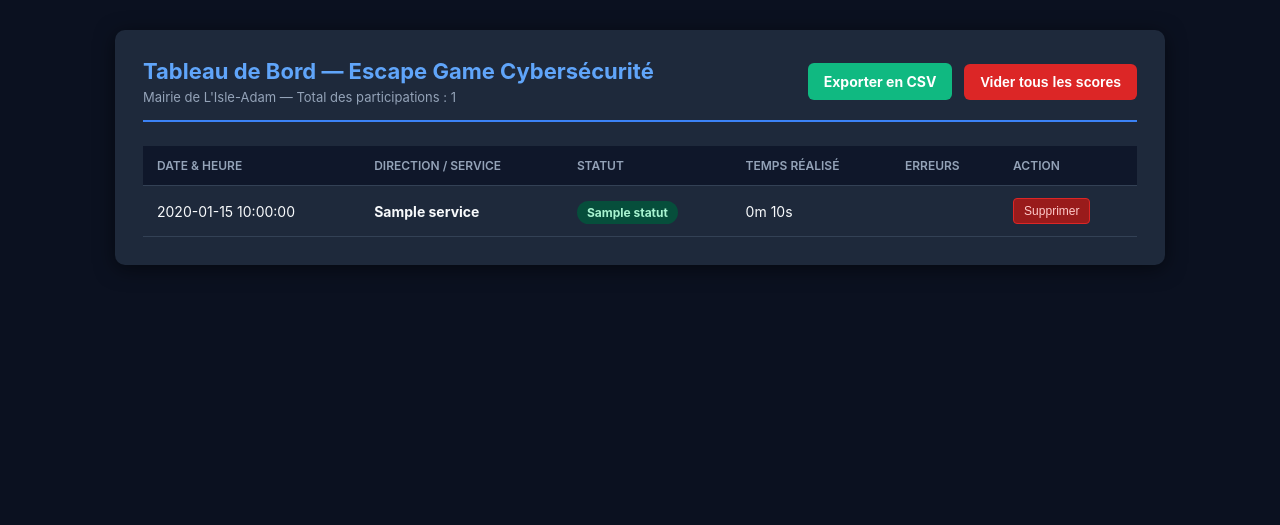
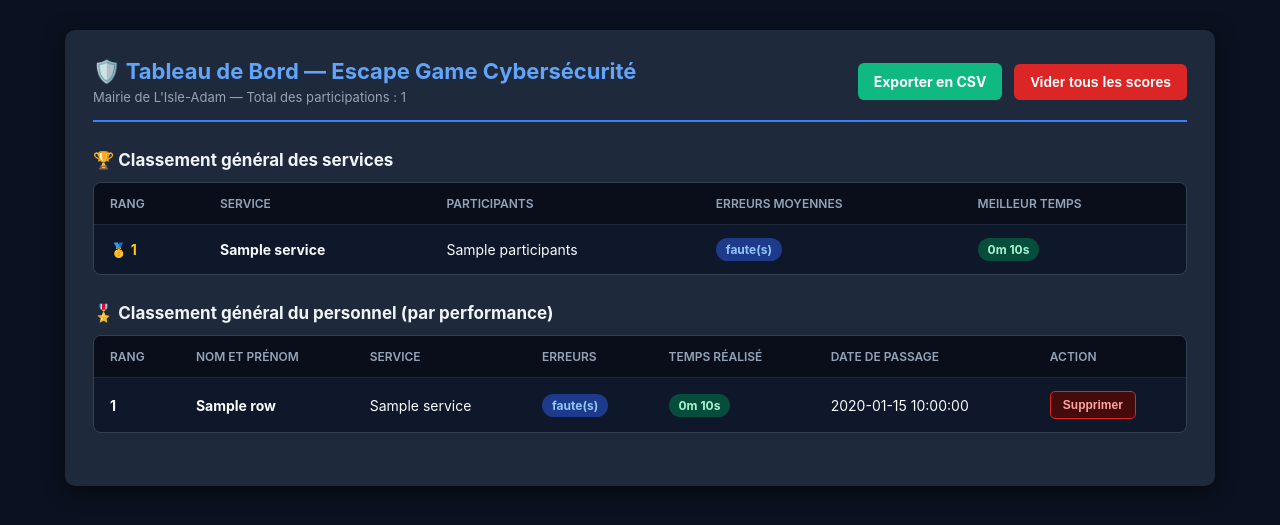
Before and after one commit to Kyotani9/escape-game-cyber, a Flask app: template templates/admin_escape.html in a window 1280 px wide. Shown: the top 525 px of the page. Run offline with Flask 3, Linux system fonts and the light colour scheme; the template is opened without the code that fills it: most values are stand-ins (such as "Sample title", 1, 10 or a date in 2020); some libraries are stand-ins or nearby versions.

Commit message:
Ajout du nom participant, date et double classement services/personnel dans admin

```diff
--- a/app.py
+++ b/app.py
@@ -49,7 +49,6 @@ SERVICES_MUNICIPAUX = [
 CODE_FINAL_CORRECT = "8361"
 
 
-# Affiche l'erreur exacte à l'écran si une exception survient
 @app.errorhandler(500)
 def handle_500(e):
     trace = traceback.format_exc()
@@ -83,6 +82,7 @@ def init_db():
             cur.execute("""
                 CREATE TABLE IF NOT EXISTS escape_scores (
                     id SERIAL PRIMARY KEY,
+                    nom TEXT DEFAULT 'Anonyme',
                     date_jeu TEXT DEFAULT '',
                     service TEXT DEFAULT '',
                     statut TEXT DEFAULT '',
@@ -90,6 +90,7 @@ def init_db():
                     erreurs INTEGER DEFAULT 0
                 )
             """)
+            cur.execute("ALTER TABLE escape_scores ADD COLUMN IF NOT EXISTS nom TEXT DEFAULT 'Anonyme'")
             cur.execute("ALTER TABLE escape_scores ADD COLUMN IF NOT EXISTS date_jeu TEXT DEFAULT ''")
             cur.execute("ALTER TABLE escape_scores ADD COLUMN IF NOT EXISTS service TEXT DEFAULT ''")
             cur.execute("ALTER TABLE escape_scores ADD COLUMN IF NOT EXISTS statut TEXT DEFAULT ''")
@@ -99,6 +100,7 @@ def init_db():
             cur.execute("""
                 CREATE TABLE IF NOT EXISTS escape_scores (
                     id INTEGER PRIMARY KEY AUTOINCREMENT,
+                    nom TEXT DEFAULT 'Anonyme',
                     date_jeu TEXT DEFAULT '',
                     service TEXT DEFAULT '',
                     statut TEXT DEFAULT '',
@@ -106,6 +108,10 @@ def init_db():
                     erreurs INTEGER DEFAULT 0
                 )
             """)
+            try:
+                cur.execute("ALTER TABLE escape_scores ADD COLUMN nom TEXT DEFAULT 'Anonyme'")
+            except Exception:
+                pass
         conn.commit()
         cur.close()
         conn.close()
@@ -150,10 +156,11 @@ def get_temps_restant():
 def enregistrer_score(statut):
     if session.get("score_enregistre"):
         return
+    nom = session.get("nom", "Agent")
     service = session.get("service", "Non renseigné")
     debut = session.get("debut_chrono", time.time())
-    temps_ecoule = min(TEMPS_TOTAL_SECONDES, int(time.time() - debut))
-    erreurs = session.get("erreurs", 0)
+    temps_ecoule = max(1, min(TEMPS_TOTAL_SECONDES, int(time.time() - debut)))
+    erreurs = int(session.get("erreurs", 0))
     date_jeu = datetime.now().strftime("%d/%m/%Y %H:%M")
 
     try:
@@ -161,20 +168,20 @@ def enregistrer_score(statut):
         cur = conn.cursor()
         if DATABASE_URL:
             cur.execute(
-                "INSERT INTO escape_scores (date_jeu, service, statut, temps_ecoule, erreurs) VALUES (%s, %s, %s, %s, %s)",
-                (date_jeu, service, statut, temps_ecoule, erreurs)
+                "INSERT INTO escape_scores (nom, date_jeu, service, statut, temps_ecoule, erreurs) VALUES (%s, %s, %s, %s, %s, %s)",
+                (nom, date_jeu, service, statut, temps_ecoule, erreurs)
             )
         else:
             cur.execute(
-                "INSERT INTO escape_scores (date_jeu, service, statut, temps_ecoule, erreurs) VALUES (?, ?, ?, ?, ?)",
-                (date_jeu, service, statut, temps_ecoule, erreurs)
+                "INSERT INTO escape_scores (nom, date_jeu, service, statut, temps_ecoule, erreurs) VALUES (?, ?, ?, ?, ?, ?)",
+                (nom, date_jeu, service, statut, temps_ecoule, erreurs)
             )
         conn.commit()
         cur.close()
         conn.close()
         session["score_enregistre"] = True
         session.modified = True
-    except Exception as e:
+    except Exception:
         print("Erreur lors de l'enregistrement du score :", traceback.format_exc())
 
 
@@ -186,10 +193,12 @@ def ping():
 @app.route("/", methods=["GET", "POST"])
 def index():
     if request.method == "POST":
+        nom = (request.form.get("nom") or request.form.get("joueur") or "Agent").strip()
         service = request.form.get("service")
         if service:
             session.clear()
             session["joueur"] = True
+            session["nom"] = nom
             session["service"] = service
             session["debut_chrono"] = time.time()
             session["erreurs"] = 0
@@ -353,7 +362,7 @@ def coffre():
     if request.method == "POST":
         code = (request.form.get("code_final") or request.form.get("code") or "").strip()
         if code == CODE_FINAL_CORRECT:
-            enregistrer_score("Réussi")
+            enregistrer_score("Victoire (Système Débloqué)")
             return redirect(url_for("victoire"))
         else:
             session["erreurs"] = session.get("erreurs", 0) + 1
@@ -371,9 +380,9 @@ def coffre():
 def victoire():
     if "joueur" not in session:
         return redirect(url_for("index"))
-    enregistrer_score("Réussi")
+    enregistrer_score("Victoire (Système Débloqué)")
     debut = session.get("debut_chrono", time.time())
-    temps_ecoule = min(TEMPS_TOTAL_SECONDES, int(time.time() - debut))
+    temps_ecoule = max(1, min(TEMPS_TOTAL_SECONDES, int(time.time() - debut)))
     return render_template(
         "victoire.html",
         service=session.get("service", "Non renseigné"),
@@ -387,11 +396,36 @@ def victoire():
 def admin_scores():
     conn = get_db()
     cur = conn.cursor()
-    cur.execute("SELECT id, date_jeu, service, statut, temps_ecoule, erreurs FROM escape_scores ORDER BY id DESC")
+    cur.execute("SELECT id, nom, date_jeu, service, statut, temps_ecoule, erreurs FROM escape_scores ORDER BY erreurs ASC, temps_ecoule ASC, id DESC")
     scores = cur.fetchall()
     cur.close()
     conn.close()
-    return render_template("admin_escape.html", scores=scores)
+
+    stats_srv = {}
+    for row in scores:
+        s = row["service"] or "Non renseigné"
+        t = int(row["temps_ecoule"] or 0)
+        err = int(row["erreurs"] or 0)
+        if s not in stats_srv:
+            stats_srv[s] = {"service": s, "participants": 0, "total_erreurs": 0, "meilleur_temps": t}
+        stats_srv[s]["participants"] += 1
+        stats_srv[s]["total_erreurs"] += err
+        if t > 0 and (stats_srv[s]["meilleur_temps"] == 0 or t < stats_srv[s]["meilleur_temps"]):
+            stats_srv[s]["meilleur_temps"] = t
+
+    classement_services = []
+    for s, data in stats_srv.items():
+        moy_err = round(data["total_erreurs"] / data["participants"], 1)
+        classement_services.append({
+            "service": s,
+            "participants": data["participants"],
+            "moyenne_erreurs": moy_err,
+            "meilleur_temps": data["meilleur_temps"]
+        })
+
+    classement_services.sort(key=lambda x: (x["moyenne_erreurs"], x["meilleur_temps"]))
+
+    return render_template("admin_escape.html", scores=scores, classement_services=classement_services)
 
 
 @app.route("/admin/export")
@@ -399,16 +433,16 @@ def admin_scores():
 def export_csv():
     conn = get_db()
     cur = conn.cursor()
-    cur.execute("SELECT id, date_jeu, service, statut, temps_ecoule, erreurs FROM escape_scores ORDER BY id DESC")
+    cur.execute("SELECT id, nom, date_jeu, service, statut, temps_ecoule, erreurs FROM escape_scores ORDER BY erreurs ASC, temps_ecoule ASC")
     scores = cur.fetchall()
     cur.close()
     conn.close()
 
     output = io.StringIO()
     writer = csv.writer(output, delimiter=";")
-    writer.writerow(["ID", "Date", "Service", "Statut", "Temps (secondes)", "Erreurs"])
+    writer.writerow(["ID", "Nom et Prénom", "Service", "Statut", "Erreurs", "Temps (secondes)", "Date de passage"])
     for row in scores:
-        writer.writerow([row["id"], row["date_jeu"], row["service"], row["statut"], row["temps_ecoule"], row["erreurs"]])
+        writer.writerow([row["id"], row["nom"], row["service"], row["statut"], row["erreurs"], row["temps_ecoule"], row["date_jeu"]])
 
     response = make_response(output.getvalue())
     response.headers["Content-Disposition"] = "attachment; filename=scores_escape_game_mairie.csv"
--- a/templates/admin_escape.html
+++ b/templates/admin_escape.html
@@ -6,29 +6,34 @@
     <style>
         * { box-sizing: border-box; }
         body { font-family: -apple-system, BlinkMacSystemFont, "Segoe UI", Roboto, sans-serif; background: #0b1120; color: #f8fafc; margin: 0; padding: 30px; }
-        .container { max-width: 1050px; margin: 0 auto; background: #1e293b; border-radius: 10px; padding: 28px; box-shadow: 0 4px 20px rgba(0,0,0,0.5); }
-        .header { display: flex; justify-content: space-between; align-items: center; border-bottom: 2px solid #3b82f6; padding-bottom: 15px; margin-bottom: 24px; flex-wrap: wrap; gap: 15px; }
+        .container { max-width: 1150px; margin: 0 auto; background: #1e293b; border-radius: 10px; padding: 28px; box-shadow: 0 4px 20px rgba(0,0,0,0.5); }
+        .header { display: flex; justify-content: space-between; align-items: center; border-bottom: 2px solid #3b82f6; padding-bottom: 15px; margin-bottom: 28px; flex-wrap: wrap; gap: 15px; }
         h1 { margin: 0; font-size: 22px; color: #60a5fa; }
+        h2 { font-size: 17px; color: #f1f5f9; margin: 28px 0 12px 0; display: flex; align-items: center; gap: 8px; }
         .actions-bar { display: flex; gap: 12px; align-items: center; }
         .btn-export { background: #10b981; color: white; text-decoration: none; padding: 10px 16px; border-radius: 6px; font-weight: bold; font-size: 14px; }
         .btn-export:hover { background: #059669; }
         .btn-reset { background: #dc2626; color: white; border: none; padding: 10px 16px; border-radius: 6px; font-weight: bold; font-size: 14px; cursor: pointer; }
         .btn-reset:hover { background: #b91c1c; }
-        table { width: 100%; border-collapse: collapse; margin-top: 10px; font-size: 14px; }
-        th, td { padding: 12px 14px; text-align: left; border-bottom: 1px solid #334155; }
-        th { background: #0f172a; color: #94a3b8; font-weight: 600; text-transform: uppercase; font-size: 12px; }
-        tr:hover { background: #0f172a; }
-        .badge-ok { background: #064e3b; color: #a7f3d0; padding: 4px 10px; border-radius: 12px; font-weight: bold; font-size: 12px; }
-        .btn-del { background: #991b1b; color: #fecaca; border: 1px solid #dc2626; padding: 5px 10px; border-radius: 4px; cursor: pointer; font-size: 12px; }
+        .table-card { background: #0f172a; border: 1px solid #334155; border-radius: 8px; overflow: hidden; margin-bottom: 25px; }
+        table { width: 100%; border-collapse: collapse; font-size: 14px; }
+        th, td { padding: 13px 16px; text-align: left; border-bottom: 1px solid #1e293b; }
+        th { background: #090e1a; color: #94a3b8; font-weight: 600; text-transform: uppercase; font-size: 12px; }
+        tr:last-child td { border-bottom: none; }
+        tr:hover td { background: rgba(59, 130, 246, 0.06); }
+        .rank-badge { font-weight: bold; color: #facc15; }
+        .badge-ok { background: #064e3b; color: #a7f3d0; padding: 4px 10px; border-radius: 12px; font-weight: bold; font-size: 12px; display: inline-block; }
+        .badge-err { background: #1e3a8a; color: #93c5fd; padding: 4px 10px; border-radius: 12px; font-weight: bold; font-size: 12px; display: inline-block; }
+        .btn-del { background: #450a0a; color: #fca5a5; border: 1px solid #dc2626; padding: 6px 12px; border-radius: 5px; cursor: pointer; font-size: 12px; font-weight: 600; }
         .btn-del:hover { background: #dc2626; color: white; }
-        .empty-msg { text-align: center; padding: 30px; color: #94a3b8; }
+        .empty-msg { text-align: center; padding: 30px; color: #94a3b8; background: #0f172a; border-radius: 8px; border: 1px solid #334155; }
     </style>
 </head>
 <body>
     <div class="container">
         <div class="header">
             <div>
-                <h1>Tableau de Bord — Escape Game Cybersécurité</h1>
+                <h1>🛡️ Tableau de Bord — Escape Game Cybersécurité</h1>
                 <p style="margin: 5px 0 0; font-size: 13px; color: #94a3b8;">Mairie de L'Isle-Adam — Total des participations : {{ scores|length }}</p>
             </div>
             <div class="actions-bar">
@@ -40,14 +45,56 @@
         </div>
 
         {% if scores %}
+            <!-- Tableau 1 : Classement général des services -->
+            <h2>🏆 Classement général des services</h2>
+            <div class="table-card">
                 <table>
                     <thead>
                         <tr>
-                        <th>Date & Heure</th>
-                        <th>Direction / Service</th>
-                        <th>Statut</th>
+                            <th>Rang</th>
+                            <th>Service</th>
+                            <th>Participants</th>
+                            <th>Erreurs moyennes</th>
+                            <th>Meilleur temps</th>
+                        </tr>
+                    </thead>
+                    <tbody>
+                        {% for srv in classement_services %}
+                            {% set bt = srv['meilleur_temps'] | int %}
+                            <tr>
+                                <td>
+                                    {% if loop.index == 1 %}
+                                        <span class="rank-badge">🥇 1</span>
+                                    {% elif loop.index == 2 %}
+                                        <span class="rank-badge">🥈 2</span>
+                                    {% elif loop.index == 3 %}
+                                        <span class="rank-badge">🥉 3</span>
+                                    {% else %}
+                                        <strong>{{ loop.index }}</strong>
+                                    {% endif %}
+                                </td>
+                                <td><strong>{{ srv['service'] }}</strong></td>
+                                <td>{{ srv['participants'] }}</td>
+                                <td><span class="badge-err">{{ srv['moyenne_erreurs'] }} faute(s)</span></td>
+                                <td><span class="badge-ok">{{ (bt // 60) }}m {{ (bt % 60) }}s</span></td>
+                            </tr>
+                        {% endfor %}
+                    </tbody>
+                </table>
+            </div>
+
+            <!-- Tableau 2 : Classement général du personnel -->
+            <h2>🎖️ Classement général du personnel (par performance)</h2>
+            <div class="table-card">
+                <table>
+                    <thead>
+                        <tr>
+                            <th>Rang</th>
+                            <th>Nom et prénom</th>
+                            <th>Service</th>
+                            <th>Erreurs</th>
                             <th>Temps réalisé</th>
-                        <th>Erreurs</th>
+                            <th>Date de passage</th>
                             <th>Action</th>
                         </tr>
                     </thead>
@@ -55,13 +102,14 @@
                         {% for row in scores %}
                             {% set t = row['temps_ecoule'] | int %}
                             <tr>
-                            <td>{{ row['date_jeu'] }}</td>
-                            <td><strong>{{ row['service'] }}</strong></td>
-                            <td><span class="badge-ok">{{ row['statut'] }}</span></td>
-                            <td>{{ (t // 60) }}m {{ (t % 60) }}s</td>
-                            <td>{{ row['erreurs'] }}</td>
+                                <td><strong>{{ loop.index }}</strong></td>
+                                <td><strong>{{ row['nom'] if row['nom'] else 'Agent' }}</strong></td>
+                                <td>{{ row['service'] }}</td>
+                                <td><span class="badge-err">{{ row['erreurs'] }} faute(s)</span></td>
+                                <td><span class="badge-ok">{{ (t // 60) }}m {{ (t % 60) }}s</span></td>
+                                <td>{{ row['date_jeu'] if row['date_jeu'] else '—' }}</td>
                                 <td>
-                                <form action="{{ url_for('delete_score', score_id=row['id']) }}" method="POST" style="margin:0;" onsubmit="return confirm('Supprimer cette entrée ?');">
+                                    <form action="{{ url_for('delete_score', score_id=row['id']) }}" method="POST" style="margin:0;" onsubmit="return confirm('Supprimer cette participation ?');">
                                         <button type="submit" class="btn-del">Supprimer</button>
                                     </form>
                                 </td>
@@ -69,6 +117,7 @@
                         {% endfor %}
                     </tbody>
                 </table>
+            </div>
         {% else %}
             <div class="empty-msg">Aucune participation enregistrée pour le moment.</div>
         {% endif %}
```
Also changed, not shown: templates/index.html (+25 -25 lines). Lines whose indentation alone changed are shown as unchanged.
